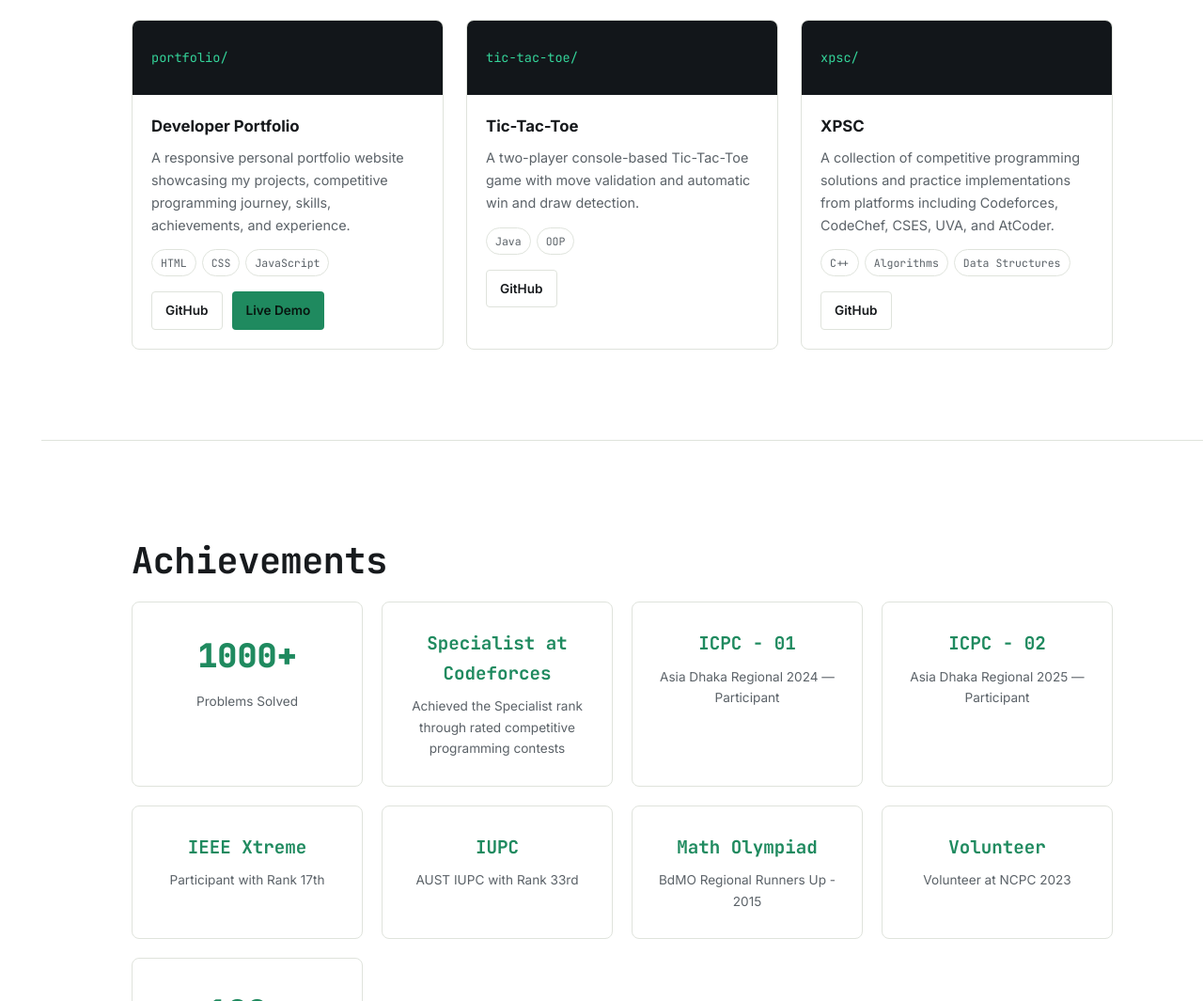
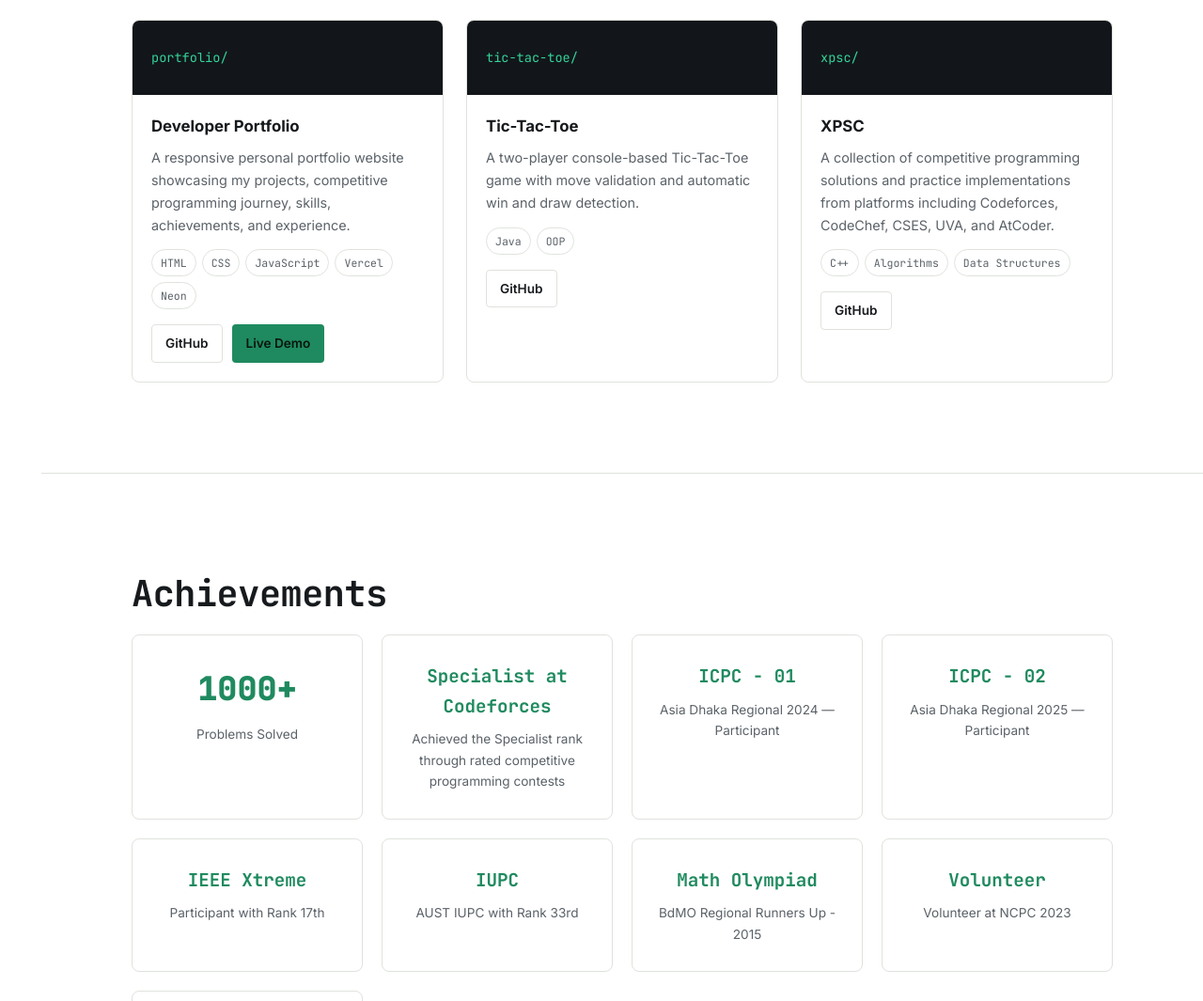
Before and after one commit to Rupali-Ilish/Portfolio, a website: page index.html in a window 1280 px wide. Shown: the part 4815-5880 px from the top of the page at 94% size. Drawn offline with Linux system fonts and the light colour scheme.

Commit message:
Changed in index.html

```diff
--- a/index.html
+++ b/index.html
@@ -664,7 +664,10 @@
             </article>
 
             <!-- PLACEHOLDER PROJECT — replace title, description, tech list, and links with a real project -->
-            <article class="project-card reveal" data-category="web javascript">
+            <article
+              class="project-card reveal"
+              data-category="web javascript fullstack"
+            >
               <div class="project-thumb">
                 <span class="thumb-tag">portfolio/</span>
               </div>
@@ -679,6 +682,8 @@
                   <li>HTML</li>
                   <li>CSS</li>
                   <li>JavaScript</li>
+                  <li>Vercel</li>
+                  <li>Neon</li>
                 </ul>
                 <div class="project-links">
                   <a
@@ -877,9 +882,7 @@
                 >
               </li>
               <li>
-                <a
-                  href="https://leetcode.com/u/Rupali_Ilish/"
-                  target="_blank"
+                <a href="https://leetcode.com/u/Rupali_Ilish/" target="_blank"
                   >LeetCode</a
                 >
               </li>
```
